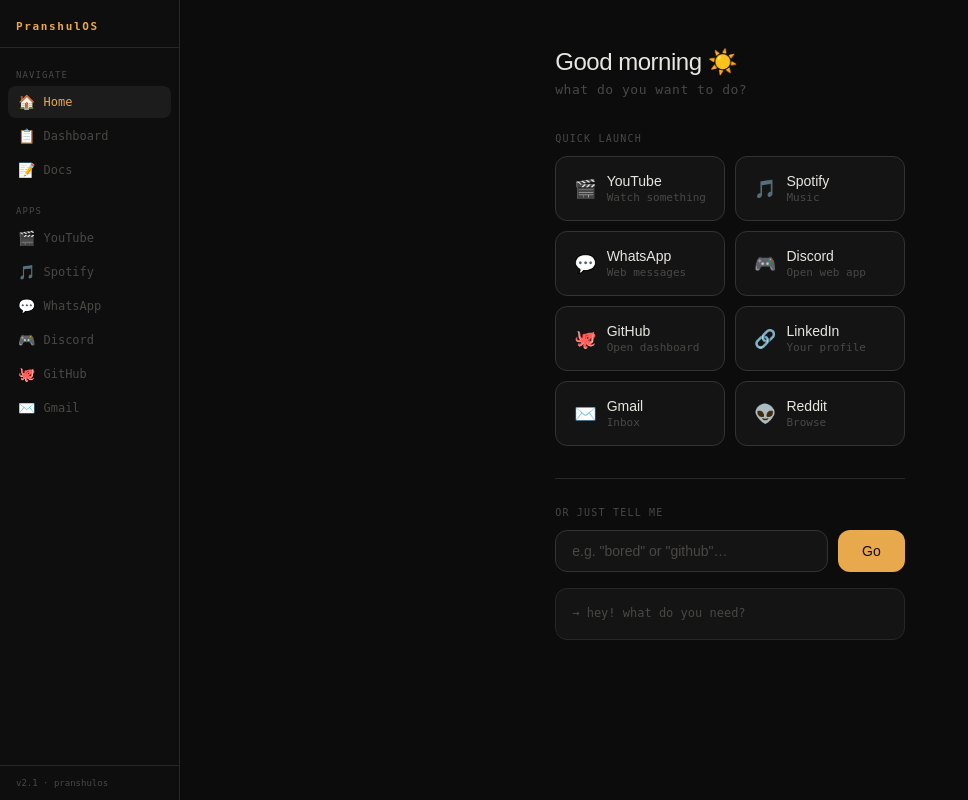
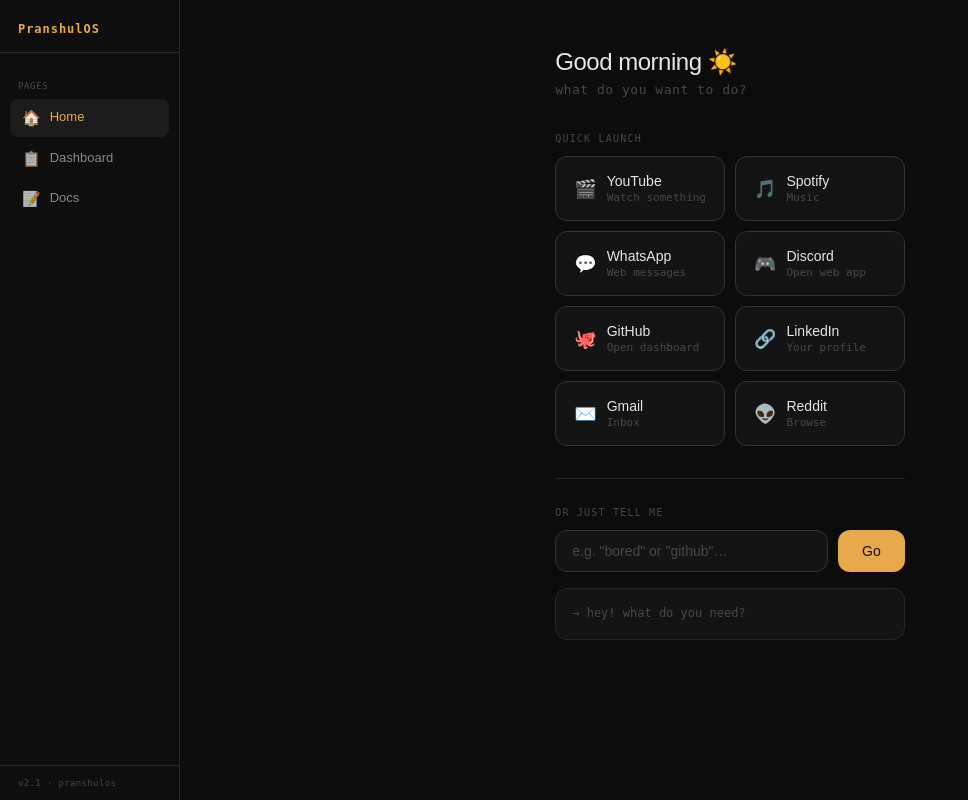
Before and after one commit to Pranshul-Chopra/PranshulOS, a Flask app: page / in a window 1280 px wide. Shown: the whole page, without its empty margins (0-968 px from the left). Run offline with Flask 3, Linux system fonts and the light colour scheme; parts of the project's set-up code (start-up, migrations or seed data) failed here and were passed over; some libraries are stand-ins or nearby versions.

Commit message:
Update styles and modify sidebar structure

```diff
--- a/templates/shell.html
+++ b/templates/shell.html
@@ -46,57 +46,60 @@
       height: 100vh;
     }
     .sb-logo {
-      padding: 20px 16px 14px;
+      padding: 22px 18px 16px;
       font-family: var(--mono);
-      font-size: 11px;
+      font-size: 12px;
       font-weight: 700;
-      letter-spacing: 0.15em;
+      letter-spacing: 0.08em;
       color: var(--amber);
       border-bottom: 1px solid var(--border);
       flex-shrink: 0;
     }
     .sb-nav {
-      padding: 12px 8px;
+      padding: 14px 10px;
       flex: 1;
       overflow-y: auto;
       display: flex;
       flex-direction: column;
-      gap: 2px;
+      gap: 3px;
     }
     .sb-section {
-      padding: 10px 8px 4px;
+      padding: 14px 8px 5px;
       font-family: var(--mono);
       font-size: 9px;
-      letter-spacing: 0.12em;
+      letter-spacing: 0.07em;
       color: var(--text3);
       text-transform: uppercase;
     }
     .sb-btn {
       display: flex;
       align-items: center;
-      gap: 8px;
+      gap: 9px;
       width: 100%;
-      padding: 8px 10px;
+      padding: 9px 12px;
       border-radius: 8px;
       border: none;
       background: transparent;
-      color: var(--text3);
-      font-family: var(--mono);
-      font-size: 12px;
+      color: var(--text2);
+      font-family: var(--sans);
+      font-size: 13px;
       text-align: left;
       cursor: pointer;
       transition: all 0.15s;
+      line-height: 1.3;
     }
-    .sb-btn:hover { background: var(--surface2); color: var(--text2); }
+    .sb-btn:hover { background: var(--surface2); color: var(--text); }
     .sb-btn.active { background: var(--surface2); color: var(--amber); }
-    .sb-btn .sb-icon { font-size: 14px; flex-shrink: 0; }
+    .sb-btn .sb-icon { font-size: 15px; flex-shrink: 0; opacity: 0.7; }
+    .sb-btn.active .sb-icon { opacity: 1; }
     .sb-ver {
-      padding: 12px 16px;
+      padding: 12px 18px;
       font-family: var(--mono);
       font-size: 9px;
       color: var(--text3);
       border-top: 1px solid var(--border);
       flex-shrink: 0;
+      letter-spacing: 0.04em;
     }
 
     /* ── Main content area ── */
@@ -131,7 +134,7 @@
   <aside class="sidebar">
     <div class="sb-logo">PranshulOS</div>
     <nav class="sb-nav">
-      <div class="sb-section">Navigate</div>
+      <div class="sb-section">Pages</div>
       <button class="sb-btn" id="nav-home" onclick="navigate('home')">
         <span class="sb-icon">🏠</span> Home
       </button>
@@ -141,14 +144,6 @@
       <button class="sb-btn" id="nav-docs" onclick="navigate('docs')">
         <span class="sb-icon">📝</span> Docs
       </button>
-
-      <div class="sb-section" style="margin-top:8px;">Apps</div>
-      <button class="sb-btn" onclick="launch('youtube')"><span class="sb-icon">🎬</span> YouTube</button>
-      <button class="sb-btn" onclick="launch('spotify')"><span class="sb-icon">🎵</span> Spotify</button>
-      <button class="sb-btn" onclick="launch('whatsapp')"><span class="sb-icon">💬</span> WhatsApp</button>
-      <button class="sb-btn" onclick="launch('discord')"><span class="sb-icon">🎮</span> Discord</button>
-      <button class="sb-btn" onclick="launch('github')"><span class="sb-icon">🐙</span> GitHub</button>
-      <button class="sb-btn" onclick="launch('gmail')"><span class="sb-icon">✉️</span> Gmail</button>
     </nav>
     <div class="sb-ver">v2.1 · pranshulos</div>
   </aside>
```
